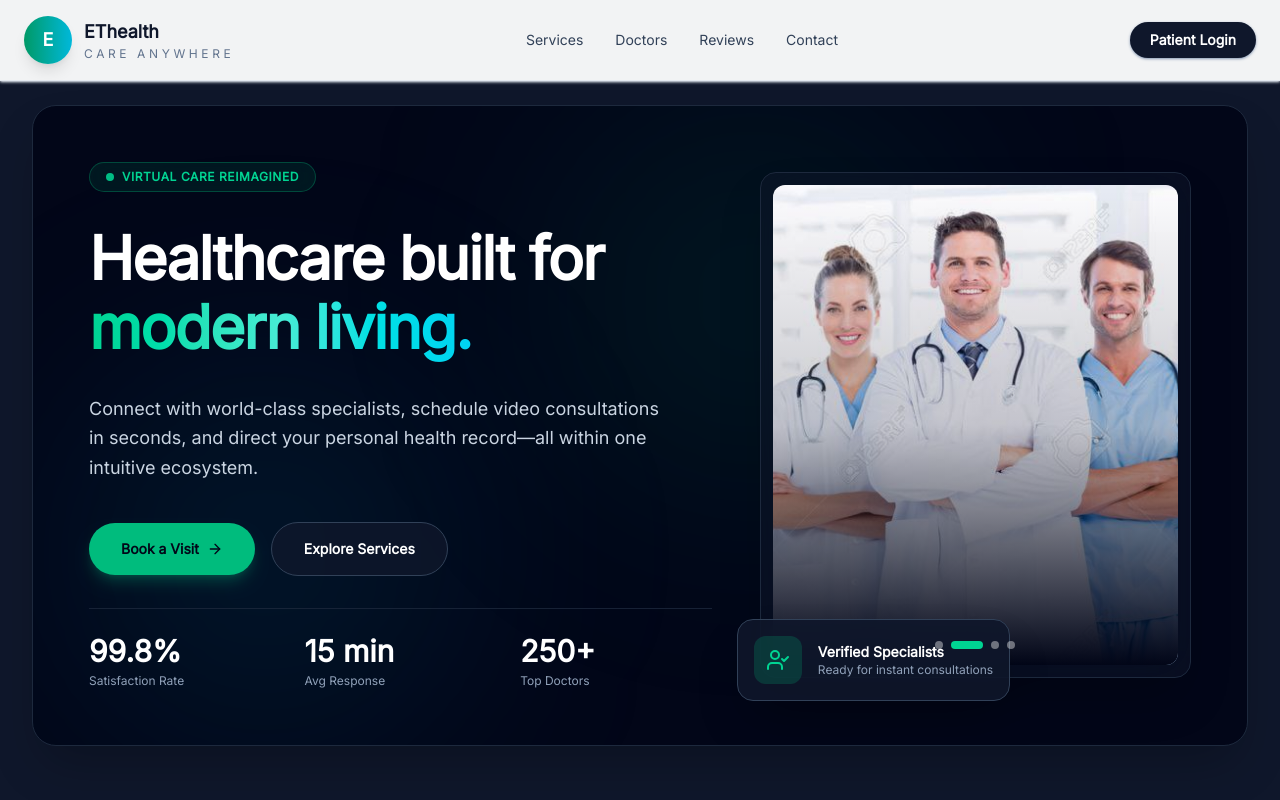
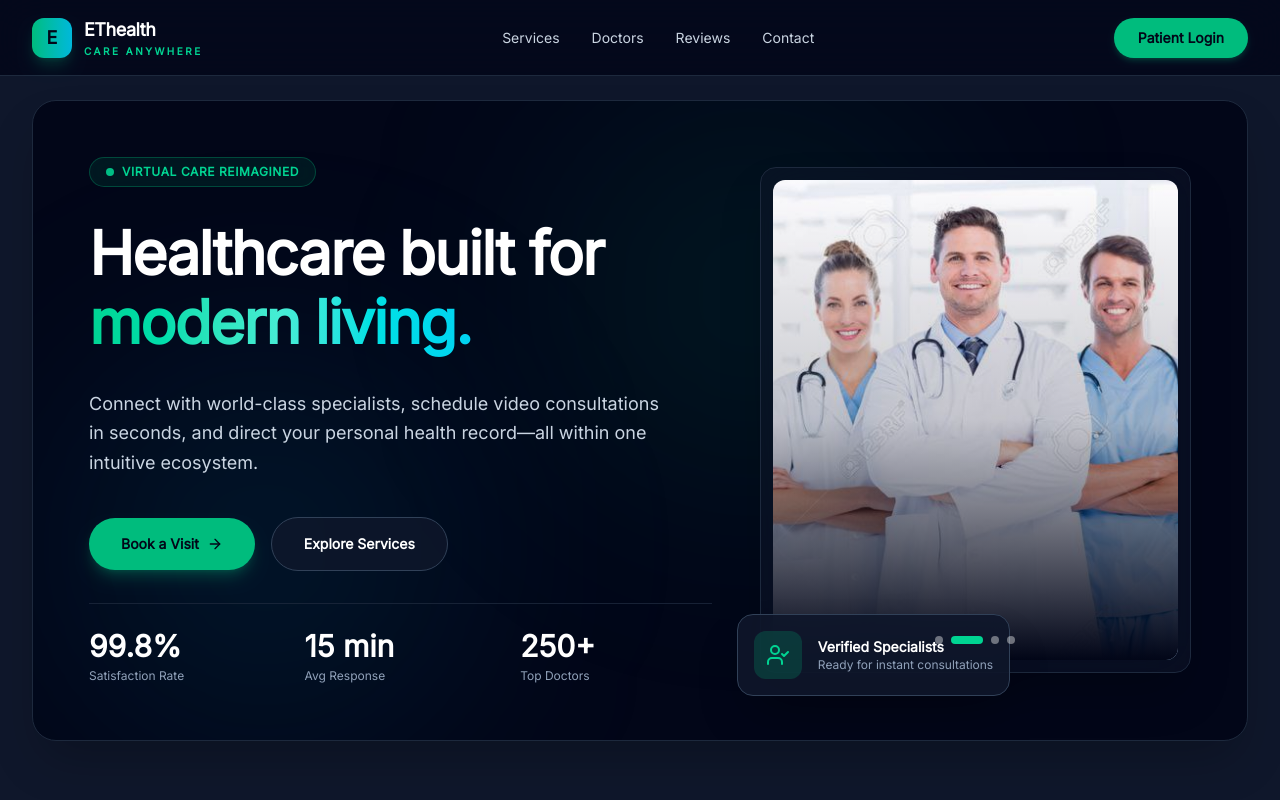
Before and after one commit to MikeWeDev/virtualHealthConsultancy, a Next.js app: page /home in a window 1280 px wide. Shown: the top 800 px of the page. Built offline with nearby package versions, Linux system fonts and the light colour scheme.

Commit message:
chnaging nav bar leyout too

```diff
--- a/components/Nav.jsx
+++ b/components/Nav.jsx
@@ -1,4 +1,5 @@
 'use client';
+
 import { useState } from 'react';
 import Link from 'next/link';
 
@@ -6,47 +7,54 @@ export default function Navbar() {
   const [menuOpen, setMenuOpen] = useState(false);
 
   return (
-    <header className="sticky top-0 z-30 border-b border-slate-200 bg-white/95 backdrop-blur-xl shadow-sm shadow-slate-200">
-      <div className="mx-auto flex max-w-7xl items-center justify-between gap-4 px-6 py-4">
-        <Link href="/" className="flex items-center gap-3">
-          <div className="flex h-12 w-12 items-center justify-center rounded-3xl bg-gradient-to-r from-emerald-600 to-cyan-500 text-lg font-black text-white shadow-lg">
+    <header className="sticky top-0 z-50 border-b border-slate-800 bg-slate-950/80 backdrop-blur-xl transition-all">
+      <div className="mx-auto flex max-w-7xl items-center justify-between gap-4 px-4 sm:px-6 lg:px-8 py-4">
+        {/* Brand Logo */}
+        <Link href="/" className="flex items-center gap-3 group">
+          <div className="flex h-10 w-10 items-center justify-center rounded-xl bg-gradient-to-r from-emerald-500 to-cyan-500 text-lg font-black text-slate-950 shadow-lg shadow-emerald-500/20 transition-transform group-hover:scale-105">
             E
           </div>
           <div>
-            <p className="text-lg font-semibold text-slate-900">EThealth</p>
-            <p className="text-xs uppercase tracking-[0.3em] text-slate-500">Care Anywhere</p>
+            <p className="text-lg font-extrabold text-white tracking-tight">EThealth</p>
+            <p className="text-[10px] font-semibold uppercase tracking-[0.25em] text-emerald-400">Care Anywhere</p>
           </div>
         </Link>
 
+        {/* Desktop Navigation Links */}
         <nav className="hidden flex-1 md:block">
-          <ul className="flex items-center justify-center gap-8 text-sm font-medium text-slate-700">
+          <ul className="flex items-center justify-center gap-8 text-sm font-medium text-slate-300">
             <li>
-              <a href="#services" className="transition hover:text-emerald-600">Services</a>
+              <a href="#services" className="transition-colors hover:text-emerald-400">Services</a>
             </li>
             <li>
-              <a href="#doctors" className="transition hover:text-emerald-600">Doctors</a>
+              <a href="#doctors" className="transition-colors hover:text-emerald-400">Doctors</a>
             </li>
             <li>
-              <a href="#reviews" className="transition hover:text-emerald-600">Reviews</a>
+              <a href="#reviews" className="transition-colors hover:text-emerald-400">Reviews</a>
             </li>
             <li>
-              <a href="#contact" className="transition hover:text-emerald-600">Contact</a>
+              <a href="#contact" className="transition-colors hover:text-emerald-400">Contact</a>
             </li>
           </ul>
         </nav>
 
+        {/* Desktop Call to Action */}
         <div className="hidden items-center gap-3 md:flex">
-          <Link href="/patient" className="rounded-full bg-slate-900 px-5 py-2 text-sm font-semibold text-white shadow-sm shadow-slate-400 transition hover:bg-slate-800">
+          <Link
+            href="/patient"
+            className="rounded-full bg-emerald-500 px-6 py-2.5 text-sm font-semibold text-slate-950 shadow-md shadow-emerald-500/20 transition-all hover:bg-emerald-400 hover:scale-105 active:scale-95"
+          >
             Patient Login
           </Link>
         </div>
 
+        {/* Mobile Menu Toggle Button */}
         <button
-          className="inline-flex h-11 w-11 items-center justify-center rounded-full border border-slate-200 bg-white text-slate-700 shadow-sm transition hover:bg-slate-100 md:hidden"
+          className="inline-flex h-10 w-10 items-center justify-center rounded-xl border border-slate-800 bg-slate-900 text-slate-300 shadow-sm transition-colors hover:border-slate-700 hover:bg-slate-800 hover:text-white md:hidden"
           onClick={() => setMenuOpen((prev) => !prev)}
           aria-label="Toggle navigation menu"
         >
-          <svg className="h-6 w-6" fill="none" stroke="currentColor" viewBox="0 0 24 24">
+          <svg className="h-5 w-5" fill="none" stroke="currentColor" viewBox="0 0 24 24">
             {menuOpen ? (
               <path strokeLinecap="round" strokeLinejoin="round" strokeWidth="2" d="M6 18L18 6M6 6l12 12" />
             ) : (
@@ -56,23 +64,52 @@ export default function Navbar() {
         </button>
       </div>
 
+      {/* Mobile Menu Drawer */}
       {menuOpen && (
-        <nav className="border-t border-slate-200 bg-white/95 px-6 py-5 md:hidden">
-          <ul className="flex flex-col gap-4 text-sm font-medium text-slate-700">
+        <nav className="border-t border-slate-800 bg-slate-950/95 px-6 py-5 backdrop-blur-xl md:hidden">
+          <ul className="flex flex-col gap-3 text-sm font-medium text-slate-300">
             <li>
-              <a href="#services" className="block rounded-3xl px-4 py-3 transition hover:bg-slate-100">Services</a>
+              <a
+                href="#services"
+                onClick={() => setMenuOpen(false)}
+                className="block rounded-xl px-4 py-3 transition-colors hover:bg-slate-900 hover:text-emerald-400"
+              >
+                Services
+              </a>
             </li>
             <li>
-              <a href="#doctors" className="block rounded-3xl px-4 py-3 transition hover:bg-slate-100">Doctors</a>
+              <a
+                href="#doctors"
+                onClick={() => setMenuOpen(false)}
+                className="block rounded-xl px-4 py-3 transition-colors hover:bg-slate-900 hover:text-emerald-400"
+              >
+                Doctors
+              </a>
             </li>
             <li>
-              <a href="#reviews" className="block rounded-3xl px-4 py-3 transition hover:bg-slate-100">Reviews</a>
+              <a
+                href="#reviews"
+                onClick={() => setMenuOpen(false)}
+                className="block rounded-xl px-4 py-3 transition-colors hover:bg-slate-900 hover:text-emerald-400"
+              >
+                Reviews
+              </a>
             </li>
             <li>
-              <a href="#contact" className="block rounded-3xl px-4 py-3 transition hover:bg-slate-100">Contact</a>
+              <a
+                href="#contact"
+                onClick={() => setMenuOpen(false)}
+                className="block rounded-xl px-4 py-3 transition-colors hover:bg-slate-900 hover:text-emerald-400"
+              >
+                Contact
+              </a>
             </li>
-            <li>
-              <Link href="/patient" className="block rounded-3xl bg-slate-900 px-4 py-3 text-center text-sm font-semibold text-white transition hover:bg-slate-800">
+            <li className="pt-2">
+              <Link
+                href="/patient"
+                onClick={() => setMenuOpen(false)}
+                className="block rounded-full bg-emerald-500 px-4 py-3 text-center text-sm font-semibold text-slate-950 transition hover:bg-emerald-400"
+              >
                 Patient Login
               </Link>
             </li>
```
